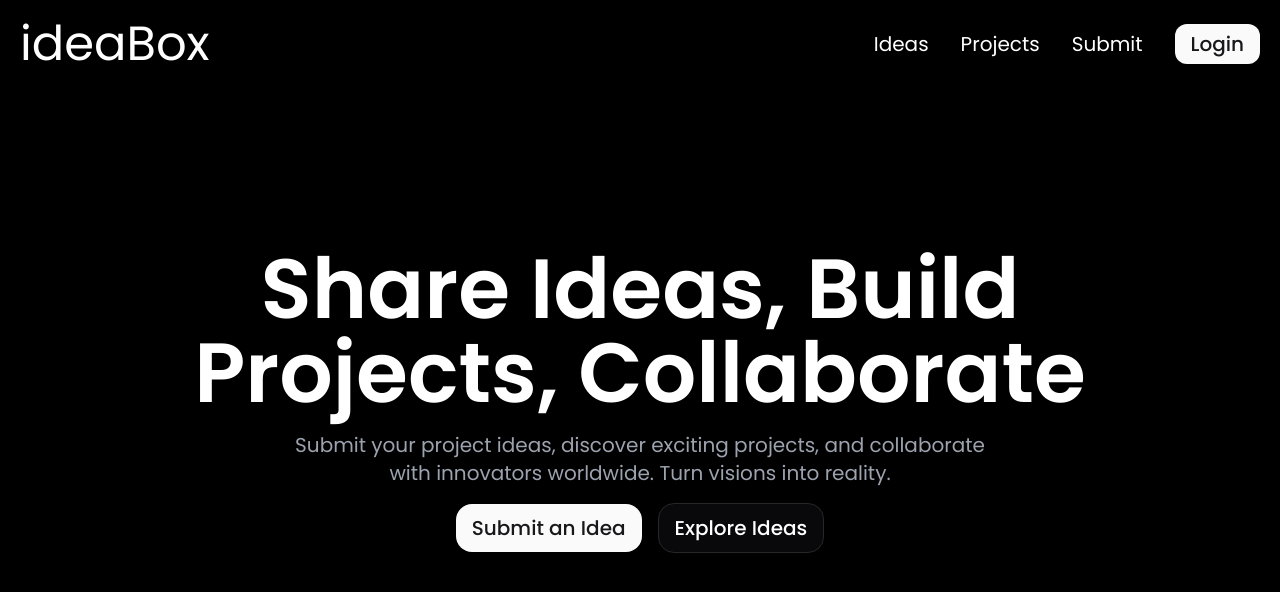
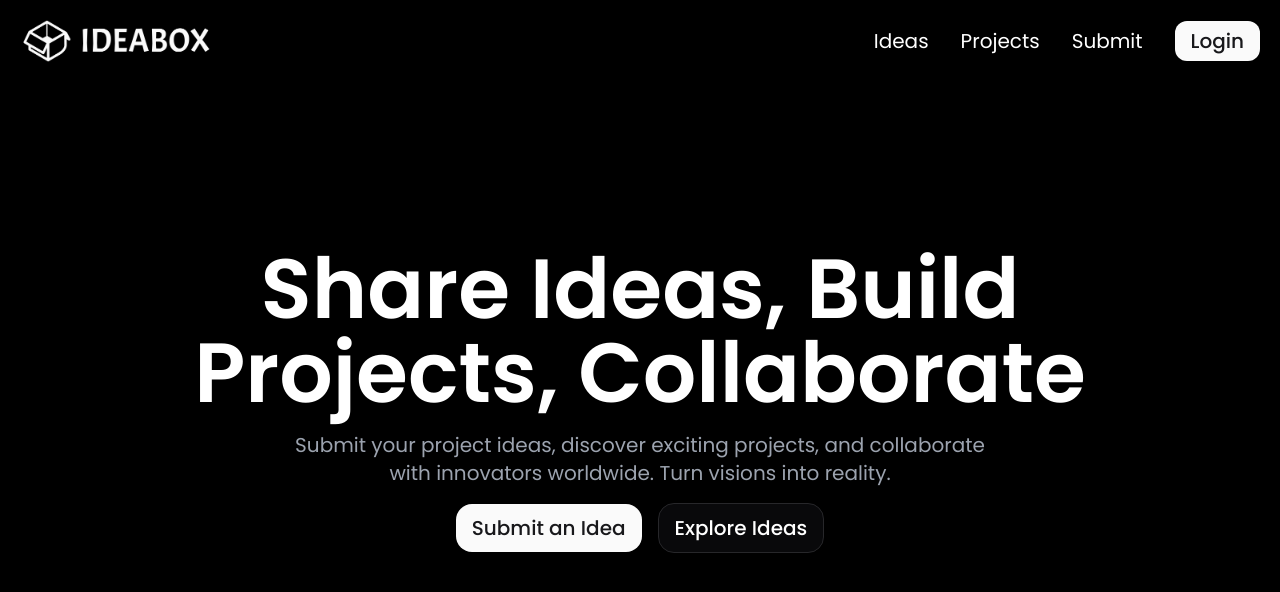
Before and after one commit to Dhruv883/idea-box, a Next.js app: page / in a window 1280 px wide. Shown: the top 592 px of the page. Built offline with nearby package versions, Linux system fonts and the light colour scheme; no server answers.

Commit message:
Minor Changes

```diff
--- a/components/Navbar.jsx
+++ b/components/Navbar.jsx
@@ -14,8 +14,7 @@
   return (
     <div className="absolute z-20 w-full flex items-center justify-between p-5">
       <Link href="/">
-        {/* <Image src="/logo-main.png" width={200} height={200} alt="Logo" /> */}
-        <div className="text-5xl">ideaBox</div>
+        <Image src="/logo.png" width={200} height={200} alt="Logo" />
       </Link>
 
       <div className="md:hidden">
```
Also changed, not shown: public/favicon.png, public/logo.png.
